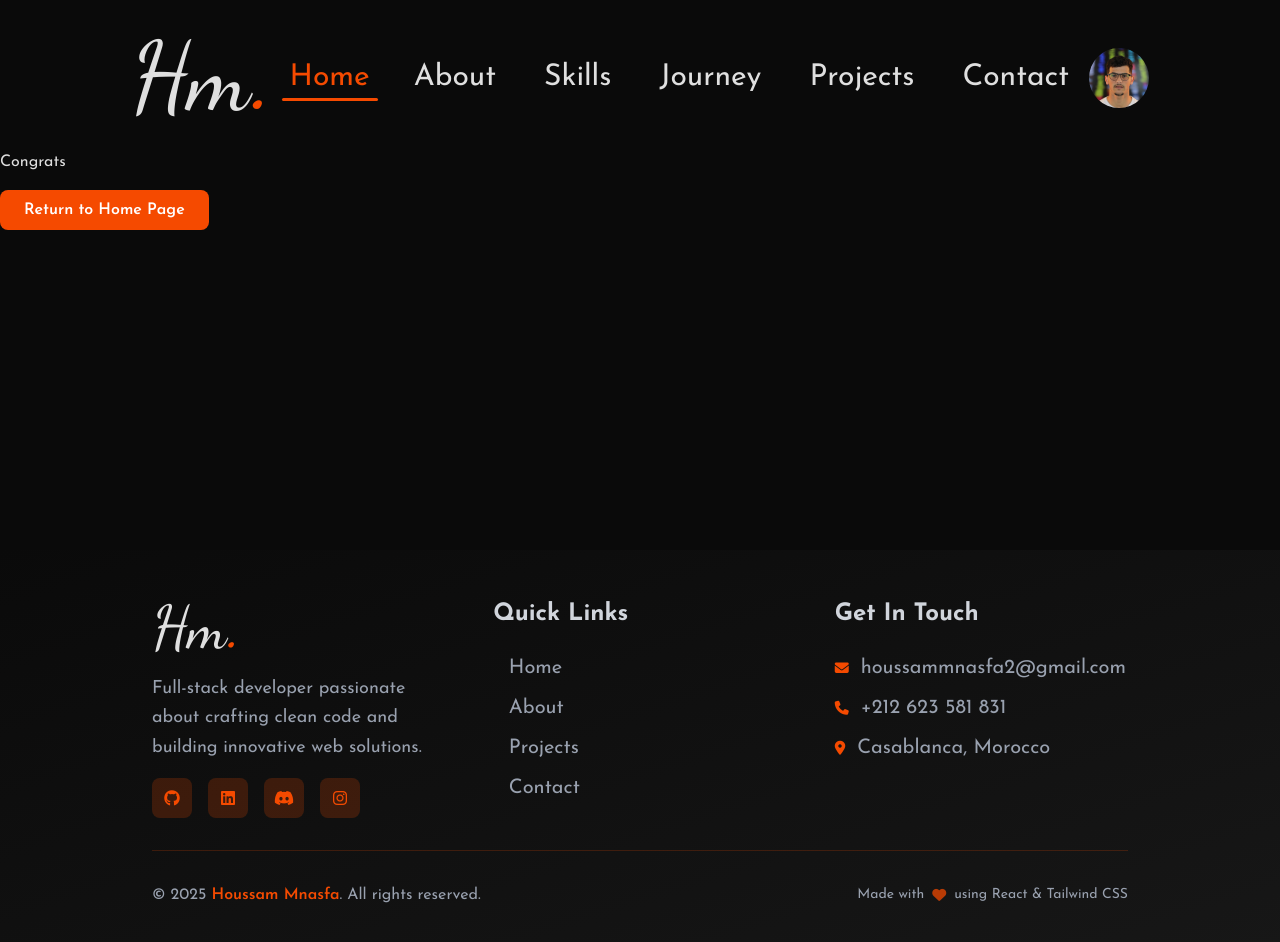
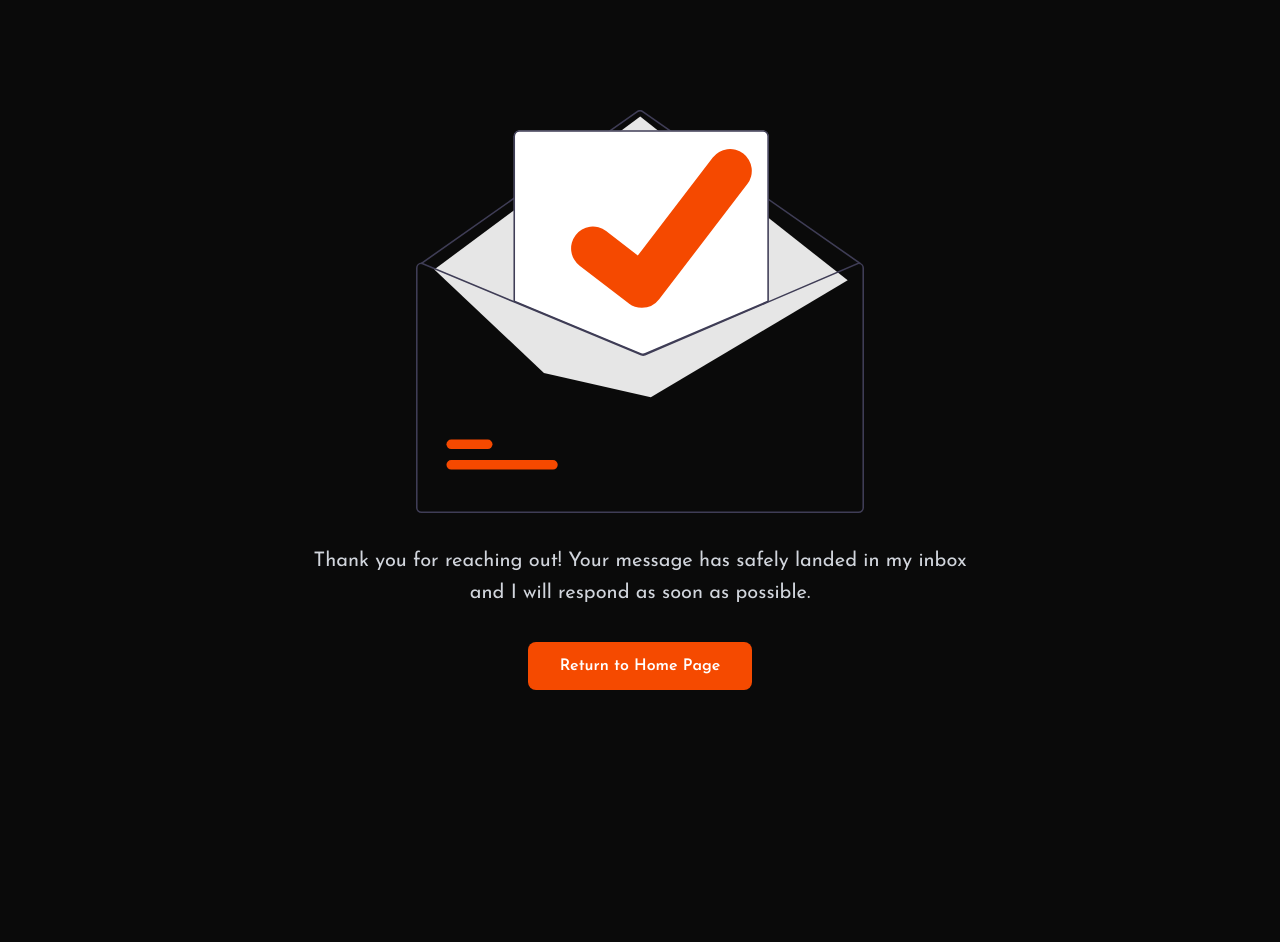
Before and after one commit to MNASFA/Portfolio, a React (Vite) app: page /success in a window 1280 px wide. Shown: the top 942 px of the page. After the commit the page ends 800 px from the top, so only its background shows below. Built offline with nearby package versions, Linux system fonts and the light colour scheme.

Commit message:
still testing

```diff
--- a/src/App.jsx
+++ b/src/App.jsx
@@ -7,7 +7,7 @@ import Projects from "./components/Projects"
 import Contact from "./components/Contact"
 import Footer from "./components/Footer"
 import ScrollToTop from "react-scroll-to-top"
-import { Routes, Route } from "react-router-dom"
+import { Routes, Route, useLocation } from "react-router-dom"
 import Success from "./components/Success"
 
 import { useEffect, useRef, useState } from 'react';
@@ -64,14 +64,17 @@ function MainContent() {
 }
 
 function App() {
-  // const [count, setCount] = useState(0)
+  const location = useLocation();
+  const hideLayout = location.pathname === "/success";
 
   return (
     <div className="text-gray">
-      {/* 1. Navbar is outside Routes so it always shows */}
+      {/* 1. Navbar shown on every page except success */}
+      {!hideLayout && (
         <ScrollAnimation>
           <Navbar />
         </ScrollAnimation>
+      )}
 
       {/* 2. Routes define page content based on URL */}
       <Routes>
@@ -81,14 +84,14 @@ function App() {
         {/* 👈 Route for the success page (path is '/success') */}
         <Route path="/success" element={<Success />} />
 
-        {/* Optional: Add a 404 handler here */}
-        <Route path="*" element={<h2>404 Page Not Found</h2>} />
       </Routes>
 
-      {/* 3. Footer and ScrollToTop are outside Routes so they always show */}
+      {/* 3. Footer and ScrollToTop hidden on success */}
+      {!hideLayout && (
         <ScrollAnimation>
           <Footer />
         </ScrollAnimation>
+      )}
       <ScrollToTop smooth className="scroll_top" color="#ffffff" />
     </div>
   )
--- a/src/components/Contact.jsx
+++ b/src/components/Contact.jsx
@@ -1,8 +1,8 @@
 import React, { useState } from 'react';
-import { useNavigate } from 'react-router-dom'; // 👈 CRITICAL: Import the hook for redirection
+import { useNavigate } from 'react-router-dom'; // 👈 KEEP THIS IMPORT
 
 function Contact() {
-  const navigate = useNavigate(); // 👈 Initialize the hook
+  const navigate = useNavigate(); // 👈 KEEP THIS HOOK
 
   const [formData, setFormData] = useState({
     fullname: '',
@@ -10,8 +10,7 @@ function Contact() {
     phone: '',
     message: ''
   });
-  // The submissionStatus state is now only used for error display, as success triggers navigation
-  const [submissionStatus, setSubmissionStatus] = useState(null); // 'error' | null
+  const [submissionStatus, setSubmissionStatus] = useState(null);
 
   const handleChange = (e) => {
     setFormData({
@@ -35,15 +34,11 @@ function Contact() {
     })
     .then((response) => {
       if (response.status === 200 || response.ok) {
-
-        // 🚀 SUCCESS ACTION: REDIRECT TO THE SUCCESS PAGE
-        navigate('/success'); // 👈 This redirects the user!
-
-        // Note: Resetting the form data is optional here since the page changes
+        // SUCCESS ACTION: REDIRECTS to /success
+        navigate('/success');
         setFormData({ fullname: '', email: '', phone: '', message: '' });
 
       } else {
-        // ERROR HANDLING
         setSubmissionStatus('error');
       }
     })
@@ -54,6 +49,7 @@ function Contact() {
   };
 
   return (
+    // THE LAYOUT STYLES ARE ALL HERE
     <section id="contact" className="py-8 sm:py-12 lg:py-16 px-4 sm:px-6">
       <div className="max-w-7xl mx-auto">
 
@@ -67,7 +63,7 @@ function Contact() {
           </p>
         </div>
 
-        <div className="grid grid-cols-1 lg:cols-2 gap-8 sm:gap-12 lg:gap-16">
+        <div className="grid grid-cols-1 lg:grid-cols-2 gap-8 sm:gap-12 lg:gap-16">
           {/* Contact Form */}
           <div className="order-2 lg:order-1">
             <div className="rounded-2xl p-6 sm:p-8 ">
@@ -75,7 +71,7 @@ function Contact() {
                 Send me a message <span className='text-orange-600 font-bold'>:</span>
               </h3>
 
-              {/* === NETLIFY FORM CONFIGURATION === */}
+              {/* Form implementation is unchanged from the functional version */}
               <form
                 name="contact"
                 method="POST"
@@ -84,72 +80,53 @@ function Contact() {
                 onSubmit={handleSubmit}
                 className="space-y-5 sm:space-y-6"
               >
-                {/* HIDDEN FIELDS REQUIRED BY NETLIFY */}
                 <input type="hidden" name="form-name" value="contact" />
                 <input type="hidden" name="bot-field" />
 
-                {/* Full Name */}
+                {/* Inputs... */}
                 <div>
                   <label htmlFor="fullname" className="block text-gray-300 text-sm sm:text-base font-medium mb-2">
                     Full Name <span className="text-orange-600">*</span>
                   </label>
                   <input
-                    type="text"
-                    id="fullname"
-                    name="fullname"
-                    value={formData.fullname}
-                    onChange={handleChange}
-                    required
+                    type="text" id="fullname" name="fullname" value={formData.fullname}
+                    onChange={handleChange} required
                     className="w-full bg-neutral-800 rounded-lg px-4 py-3 text-gray-300 focus:outline-none focus:border focus:border-orange-600 focus:ring-2 focus:ring-orange-600/20 transition-all duration-300"
                     placeholder="Houssam Mnasfa"
                   />
                 </div>
 
-                {/* Email */}
                 <div>
                   <label htmlFor="email" className="block text-gray-300 text-sm sm:text-base font-medium mb-2">
                     Email Address <span className="text-orange-600">*</span>
                   </label>
                   <input
-                    type="email"
-                    id="email"
-                    name="email"
-                    value={formData.email}
-                    onChange={handleChange}
-                    required
+                    type="email" id="email" name="email" value={formData.email}
+                    onChange={handleChange} required
                     className="w-full bg-neutral-800 rounded-lg px-4 py-3 text-gray-300 focus:outline-none focus:border focus:border-orange-600 focus:ring-2 focus:ring-orange-600/20 transition-all duration-300"
                     placeholder="hmnasfa@example.com"
                   />
                 </div>
 
-                {/* Phone Number */}
                 <div>
                   <label htmlFor="phone" className="block text-gray-300 text-sm sm:text-base font-medium mb-2">
                     Phone Number
                   </label>
                   <input
-                    type="tel"
-                    id="phone"
-                    name="phone"
-                    value={formData.phone}
+                    type="tel" id="phone" name="phone" value={formData.phone}
                     onChange={handleChange}
                     className="w-full bg-neutral-800 rounded-lg px-4 py-3 text-gray-300 focus:outline-none focus:border-2 focus:border-orange-600 focus:ring-2 focus:ring-orange-600/20 transition-all duration-300"
                     placeholder="+212 6XX XXX XXX"
                   />
                 </div>
 
-                {/* Message */}
                 <div>
                   <label htmlFor="message" className="block text-gray-300 text-sm sm:text-base font-medium mb-2">
                     Message <span className="text-orange-600">*</span>
                   </label>
                   <textarea
-                    id="message"
-                    name="message"
-                    value={formData.message}
-                    onChange={handleChange}
-                    required
-                    rows="5"
+                    id="message" name="message" value={formData.message}
+                    onChange={handleChange} required rows="5"
                     className="w-full bg-neutral-800 rounded-lg px-4 py-3 text-gray-300 focus:outline-none focus:border focus:border-orange-600 focus:ring-2 focus:ring-orange-600/20 transition-all duration-300 resize-none"
                     placeholder="Tell me about your project..."
                   ></textarea>
--- a/src/components/Success.jsx
+++ b/src/components/Success.jsx
@@ -1,17 +1,27 @@
 import React from 'react'
 import { Link } from 'react-router-dom'
+import success_img from '../assets/sent.svg'
 
 function Success() {
   return (
-    <div className='w-100 h-100'>
-      Congrats <br /> <br />
+    <section className='h-screen w-full flex items-center justify-center bg-neutral-950'>
+      <div className='flex flex-col items-center text-center space-y-8 max-w-2xl'>
+        <img
+          src={success_img}
+          alt="Success"
+          className='w-full max-w-md select-none'
+        />
+        <p className='text-gray-300 text-lg sm:text-xl leading-relaxed'>
+          Thank you for reaching out! Your message has safely landed in my inbox and I will respond as soon as possible.
+        </p>
         <Link
           to="/"
-        className="bg-orange-600 hover:bg-orange-700 text-white font-semibold py-3 px-6 rounded-lg transition-colors duration-300"
+          className="bg-orange-600 hover:bg-orange-700 text-white font-semibold py-3 px-8 rounded-lg transition-all duration-300 hover:scale-105"
         >
             Return to Home Page
         </Link>
       </div>
+    </section>
   )
 }
 
```
Also changed, not shown: src/assets/sent.svg (added). Lines whose indentation alone changed are shown as unchanged.
